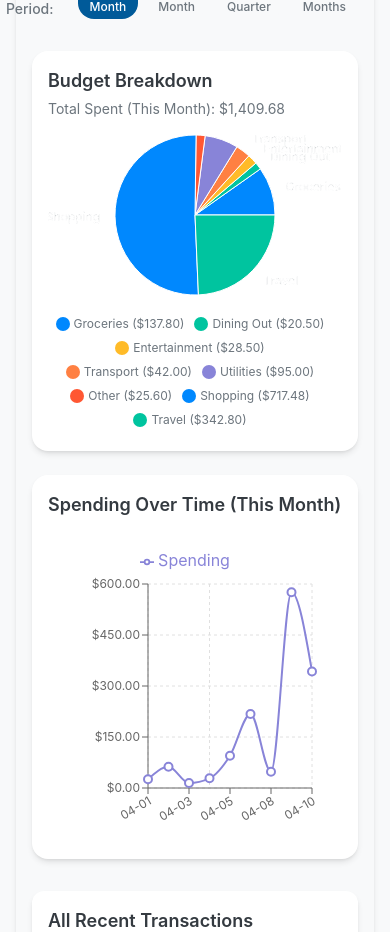
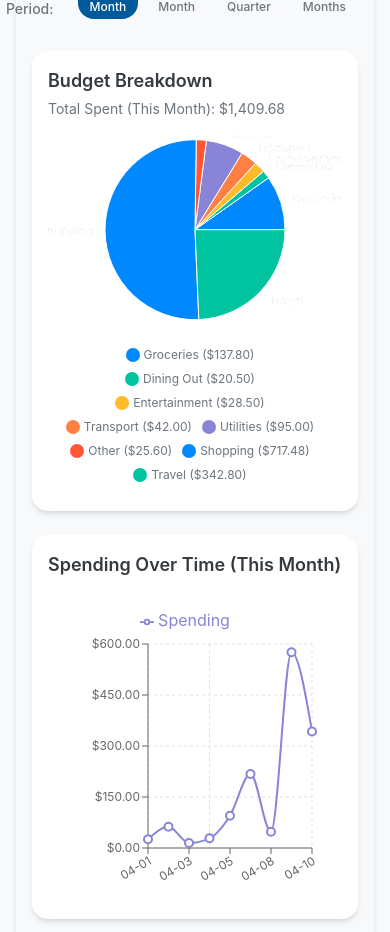
Before and after one commit to calderwong/CardAppPrototype, a React (Vite) app: page /#/ in a window 390 px wide. Shown: the part 819-1751 px from the top of the page. Built offline with nearby package versions, Linux system fonts and the light colour scheme.

Commit message:
fix: Adjust pie chart responsive layout
- Increased pie chart container height in browser view for more space
- Repositioned pie chart slightly higher in browser view
- Reduced label offset to prevent cut-off labels
- Made chart sizing responsive based on view mode

```diff
--- a/src/pages/Dashboard.jsx
+++ b/src/pages/Dashboard.jsx
@@ -338,14 +338,14 @@ function Dashboard({ cards, filterCardId = null }) {
         <div className={`${isMobile ? 'col-span-1' : 'lg:col-span-2'} bg-white p-4 lg:p-6 rounded-2xl shadow-md`}>
           <h3 className="text-lg font-semibold text-neutral-darker mb-1">Budget Breakdown</h3>
           <p className="text-sm text-neutral-dark mb-4">Total Spent ({timeframeLabel(timeframe)}): {formatCurrency(totalSpendingForPeriod)}</p>
-          <ResponsiveContainer width="100%" height={300}>
-            <PieChart>
+          <ResponsiveContainer width="100%" height={isMobile ? 300 : 360}>
+            <PieChart margin={{ top: 20, right: 10, bottom: 10, left: 10 }}>
               <Pie
                 data={budgetDataForPeriod}
                 cx="50%"
-                cy="50%"
+                cy={isMobile ? "50%" : "45%"}
                 labelLine={false}
-                outerRadius={80}
+                outerRadius={isMobile ? 80 : 90}
                 fill="#8884d8"
                 dataKey="value"
                 onClick={(data) => setSelectedBudgetCategory(data.name)} // Set category on click
@@ -358,7 +358,7 @@ function Dashboard({ cards, filterCardId = null }) {
                  <LabelList
                     dataKey="name"
                     position="outside"
-                    offset={15}
+                    offset={12}
                     formatter={(value) => value} // Display category name
                     className="text-xs fill-neutral-dark"
                   />
```
